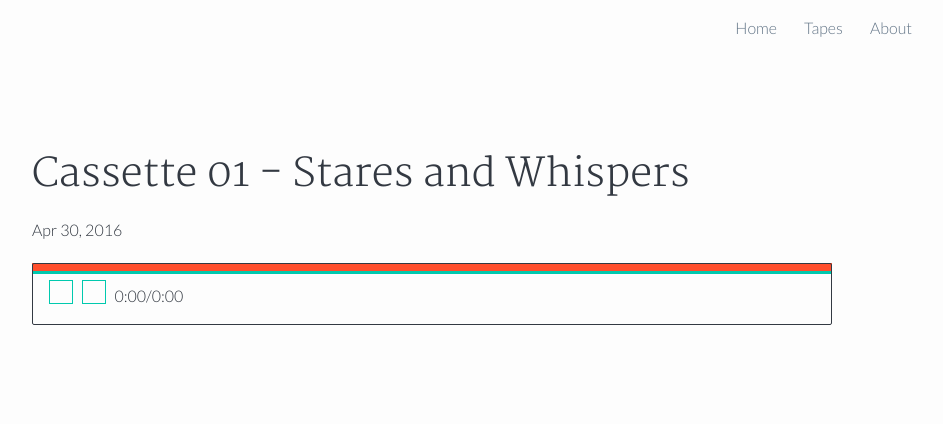
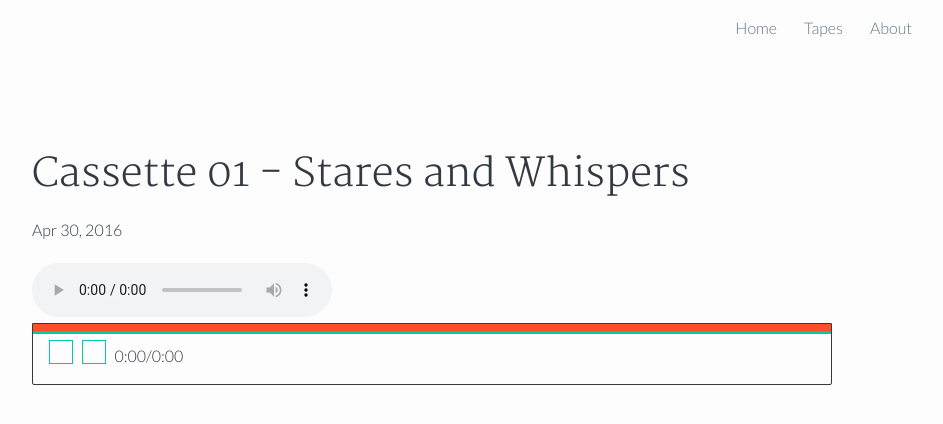
Before and after one commit to extradope/extradope.github.io, a Jekyll site: the page built from _posts/2016-04-30-stares-and-whispers.md, in a window 1280 px wide. Shown: the top 424 px of the page, without its empty margins (208-1151 px from the left). Built offline with Jekyll 4.4.1, drawn with Linux system fonts in a browser that asks for light colours.

Commit message:
wired controls.js

```diff
--- a/_config.yml
+++ b/_config.yml
@@ -4,7 +4,7 @@ email: makertolentino@gmail.com
 description: > # this means to ignore newlines until "baseurl:"
   Audio documentaries of the life and times of hip-hop artist, Son of Ran
 baseurl: "" # the subpath of your site, e.g. /blog
-url: "http://extradope.github.io" # the base hostname & protocol for your site
+url: "" # the base hostname & protocol for your site
 twitter_username: techtolentino
 github_username:  techtolentino
 
--- a/_includes/track.html
+++ b/_includes/track.html
@@ -1,4 +1,4 @@
-<audio class="audio-player" id="audioPlayer" preload="auto">
+<audio class="audio-player" id="audioPlayer" preload="auto" controls>
 	<source src="{{site.url}}{{site.baseurl}}/audio/{{page.track}}.mp3">
 </audio>
 <div class="audio-nav">
@@ -13,3 +13,4 @@
 		</div>
 	</div>
 </div>
+<script type="text/javascript" src="{{site.url}}/js/controls.js"></script>
--- /dev/null
+++ b/js/controls.js
@@ -0,0 +1,6 @@
+var audioPlayer = document.getElementById('audioPlayer');
+
+
+
+// audioPlayer.play();
+// audioPlayer.pause();
```
